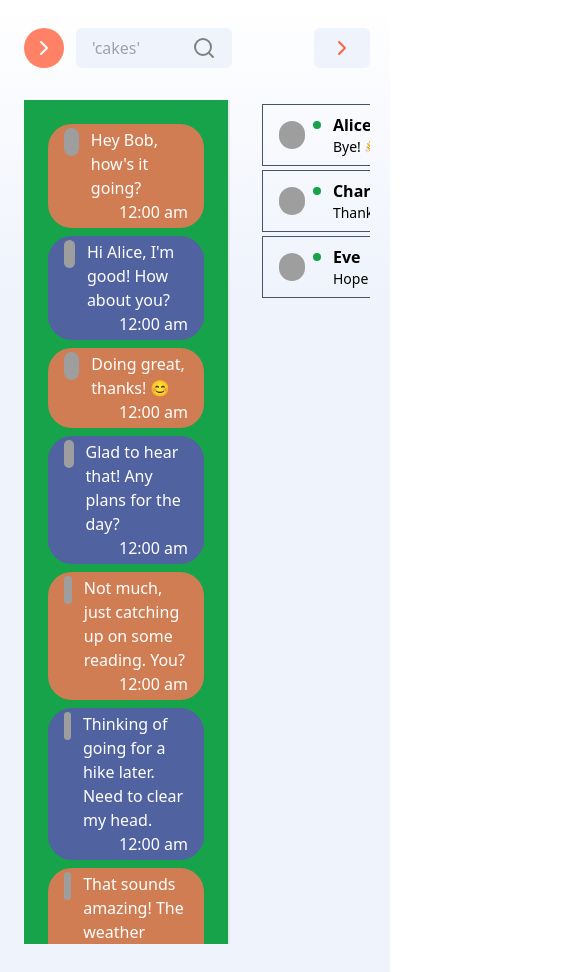
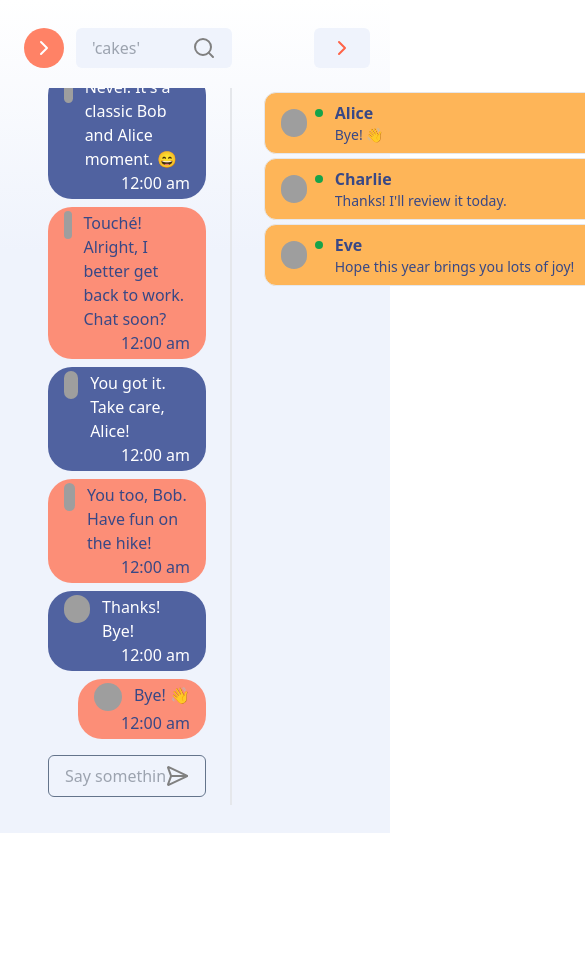
Before and after one commit to arnoldchrisoduor1/Bytes, a React (Vite) app in the folder admn-dashboard/: page /messages in a window 390 px wide. Shown: the top 972 px of the page, 585 px wide, since content can reach past the window. After the commit the page ends 844 px from the top, so only its background shows below. Built offline with nearby package versions, Linux system fonts and the light colour scheme; grey boxes are pictures that could not be loaded.

Commit message:
chat section part 1 complete

```diff
--- a/admn-dashboard/src/components/Messages/MessageContainer.tsx
+++ b/admn-dashboard/src/components/Messages/MessageContainer.tsx
@@ -1,33 +1,38 @@
+import { useSelector } from "react-redux";
 import { conversationData } from "../../constants/ConversationData";
 import MessageInput from "./MessageInput";
 import MessagesBubbles from "./MessagesBubbles";
+import { RootState } from "../../redux/store";
 
 const MessageContainer = () => {
-
-  const testConversationId = '1';
+  const selectedConversationId = useSelector(
+    (state: RootState) => state.activeMessage.activeMessageId
+  );
 
   // Finding the conversation matching the selected conversation.
   const selectedConversation = conversationData.conversations.find(
-    (conversation) => conversation.conversationId === testConversationId
+    (conversation) => conversation.conversationId === selectedConversationId
   );
 
   if (!selectedConversation) {
-    return <div>No conversation found</div>
+    return <div>No conversation found</div>;
   }
 
   const { messages, participants } = selectedConversation;
 
   return (
-    <div className="flex flex-col w-full h-screen bg-green-600 px-6 py-4">
-      <div className="">
-      {/* Passing the messages and the props to the bubbles component. */}
-      <MessagesBubbles messages={messages} participants={participants} />
-      <div className="mt-10">
+    <div className="flex flex-col w-full h-[85vh] overflow-y-scroll px-6 scrollbar-thin scrollbar-thumb-gray-400 scrollbar-thumb-rounded-full scrollbar-track-gray-300">
+      {/* Wrapper for the message bubbles */}
+      <div className="flex-1 flex flex-col justify-end">
+        {/* Passing the messages and the props to the bubbles component */}
+        <MessagesBubbles messages={messages} participants={participants} />
+      </div>
+      {/* Message input box */}
+      <div className="mb-2 mt-4">
         <MessageInput />
-        </div>
       </div>
     </div>
-  )
-}
+  );
+};
 
-export default MessageContainer
+export default MessageContainer;
--- a/admn-dashboard/src/components/Messages/MessageConversation.tsx
+++ b/admn-dashboard/src/components/Messages/MessageConversation.tsx
@@ -5,15 +5,15 @@ interface MessageConversationProps {
 
 const MessageConversation:React.FC<MessageConversationProps> = ({ name, message }) => {
   return (
-    <div className="flex flex-row border border-slate-600 gap-3 items-center w-full mt-1 hover:translate-x-1 hover:cursor-pointer transition duration-300 ease-in-out">
+    <div className="flex flex-row border gap-3 items-center w-full mt-1 hover:translate-x-1 hover:cursor-pointer transition duration-300 ease-in-out bg-customYellow rounded-xl">
         <div className="m-auto p-4 relative">
             <div className="absolute h-2 w-2 bg-green-600 right-0 rounded-full"/>
             <img src="https://avatar.iran.liara.run/public" className="h-7 w-7 rounded-full" alt="avatar image" />
         </div>
 
-        <div className="overflow-hidden w-[350px]">
-            <div className="overflow-hidden whitespace-nowrap text-ellipsis w-full font-semibold">{name}</div>
-            <div className="overflow-hidden whitespace-nowrap text-ellipsis w-full text-sm">{message}</div>
+        <div className="overflow-hidden w-[320px]">
+            <div className="overflow-hidden whitespace-nowrap text-ellipsis w-full font-semibold text-sidebarBottom">{name}</div>
+            <div className="overflow-hidden whitespace-nowrap text-ellipsis w-full text-sm text-sidebarBottom">{message}</div>
         </div>
 
         <div className="px-2 font-semibold">
--- a/admn-dashboard/src/components/Messages/MessageInput.tsx
+++ b/admn-dashboard/src/components/Messages/MessageInput.tsx
@@ -2,11 +2,11 @@ import { SendHorizontal } from "lucide-react";
 
 const MessageInput = () => {
   return (
-    <div className="flex flex-row p-2 lg:w-[500px] bg-customGray rounded-md px-4 justify-self-center">
+    <div className="flex flex-row p-2 lg:w-[500px] bg-customGray rounded-md px-4 justify-self-center border border-slate-500">
       <input
         type="text"
         alt="searchbar"
-        placeholder="'hi there...'"
+        placeholder="Say something..."
         className="w-[100px] md:w-[250px] lg:w-[500px] bg-transparent outline-none border-none"
       />
       <SendHorizontal className="flex-end" color="gray" />
--- a/admn-dashboard/src/components/Messages/MessageItem.tsx
+++ b/admn-dashboard/src/components/Messages/MessageItem.tsx
@@ -1,7 +1,15 @@
 import { twMerge } from "tailwind-merge";
 
+interface MessageItemProps {
+  content: string;
+  sender: string;
+  fromMe: boolean;
+  chatClassName: string;
+  bubbleColor: string;
+}
 
-const MessageItem = ({ content, sender, fromMe, chatClassName, bubbleColor }) => {
+
+const MessageItem: React.FC<MessageItemProps> = ({ content, sender, fromMe, chatClassName, bubbleColor }) => {
   return (
     <div className={twMerge(` max-w-[400px] rounded-3xl px-4 py-1 mt-2`, bubbleColor, chatClassName)}>
       <div className="flex flex-row gap-3">
@@ -12,11 +20,11 @@ const MessageItem = ({ content, sender, fromMe, chatClassName, bubbleColor }) =>
             className="h-7 w-7 rounded-full"
           />
         </div>
-        <div className="text-white">{content}</div>
+        <div className={`${fromMe ? 'text-sidebarBottom' : 'text-white'}`}>{content}</div>
       </div>
 
       <div>
-        <div className="text-white text-end">12:00 am</div>
+        <div className={`text-end ${fromMe ? 'text-sidebarBottom' : 'text-white'}`}>12:00 am</div>
       </div>
     </div>
   );
--- a/admn-dashboard/src/components/Messages/MessageSidebar.tsx
+++ b/admn-dashboard/src/components/Messages/MessageSidebar.tsx
@@ -1,21 +1,52 @@
 import { conversationData } from '../../constants/ConversationData';
-import MessageConversation from './MessageConversation'
+import { useDispatch, useSelector } from 'react-redux';
+import { AppDispatch, RootState } from '../../redux/store';
+import { useCallback } from 'react';
+import { setSelectedMessage } from '../../redux/slices/selectedMessageSlice';
+import MessageConversation from './MessageConversation';
+import { setActiveMessageId } from '../../redux/slices/messageContainerIdSlice';
 
-const MessageSidebar= () => {
+const MessageSidebar = () => {
+  const dispatch: AppDispatch = useDispatch();
+
+  useSelector(
+    (state: RootState) => state.conversation.selectedMessage
+  );
+
+  useSelector((state: RootState) => state.activeMessage.activeMessageId);
+
+
+  const handleConversationChange = useCallback(
+    (conversationId: string) => {
+      dispatch(setSelectedMessage(conversationId));
+      dispatch(setActiveMessageId(conversationId));
+    },
+    [dispatch]
+  );
+
   return (
-    <div className='w-full overflow-hidden'>
-        {conversationData.conversations.map((conversation) => {
-            // getting the last message.
-            const lastMessage = conversation.messages[conversation.messages.length - 1];
+    <div className="w-full h-[85vh] overflow-y-scroll scrollbar-thin scrollbar-thumb-rounded-full scrollbar-thumb-gray-400 scrollbar-track-gray-200 pr-2">
+      {conversationData.conversations.map((conversation) => {
+        const lastMessage = conversation.messages.length
+          ? conversation.messages[conversation.messages.length - 1]
+          : { content: "No messages" };
 
-            // getting the name of the other participant
-            const participantName = conversation.participants[0].name;
-            return (
-                <MessageConversation key={conversation.conversationId} name={participantName} message={lastMessage.content} />
-            )
-        })}
+        const participantName = conversation.participants[0].name;
+
+        return (
+          <div
+            key={conversation.conversationId}
+            onClick={() => handleConversationChange(conversation.conversationId)}
+          >
+            <MessageConversation
+              name={participantName}
+              message={lastMessage.content}
+            />
+          </div>
+        );
+      })}
     </div>
-  )
-}
+  );
+};
 
-export default MessageSidebar
+export default MessageSidebar;
--- a/admn-dashboard/src/components/Messages/MessagesBubbles.tsx
+++ b/admn-dashboard/src/components/Messages/MessagesBubbles.tsx
@@ -1,36 +1,68 @@
 import { useEffect, useRef } from 'react';
-import MessageItem from './MessageItem'
+import MessageItem from './MessageItem';
 
-const MessagesBubbles = ({ messages, participants }) => {
+// Define types for individual message and participant
+type message = {
+  content: string;
+  messageId: string;
+  senderId: string;
+  timestamp: string;
+};
 
-  const lastMessageRef = useRef();
+type participant = {
+  name: string;
+  userId: string;
+};
+
+// Define types for arrays of messages and participants
+type MessagesArray = message[];
+type ParticipantsArray = participant[];
+
+// Update the MessageBubbleProps interface
+interface MessageBubbleProps {
+  messages: MessagesArray; // Array of messages
+  participants: ParticipantsArray; // Array of participants
+}
+
+const MessagesBubbles: React.FC<MessageBubbleProps> = ({ messages, participants }) => {
+
+  const lastMessageRef = useRef<HTMLDivElement | null>(null);
 
   const authUser = "101";
 
   useEffect(() => {
     setTimeout(() => {
       lastMessageRef.current?.scrollIntoView({ behavior: "smooth" });
-    }, 100)
+    }, 100);
   }, [messages]);
 
   return (
-
     <div>
       {messages.map((message) => {
         const fromMe = message.senderId === authUser;
         const chatClassName = fromMe ? "justify-self-end" : "chat-start";
         const bubbleColor = fromMe ? 'bg-customOrange/80' : "bg-sidebarTop";
 
-        // Finding the sender's name.
+        // Finding the sender's name
         const sender = participants.find(
           (participant) => participant.userId === message.senderId
         )?.name;
-        return(
-          <MessageItem key={message.messageId} content={message.content} sender={sender} fromMe={fromMe} chatClassName={chatClassName} bubbleColor={bubbleColor} />
-        )
+
+        return (
+          <MessageItem
+            key={message.messageId}
+            content={message.content}
+            sender={sender}
+            fromMe={fromMe}
+            chatClassName={chatClassName}
+            bubbleColor={bubbleColor}
+          />
+        );
       })}
+      {/* A ref for the last message */}
+      <div ref={lastMessageRef}></div>
     </div>
-  )
-}
+  );
+};
 
 export default MessagesBubbles;
--- a/admn-dashboard/src/components/Navbar.tsx
+++ b/admn-dashboard/src/components/Navbar.tsx
@@ -19,7 +19,7 @@ const Navbar = () => {
   }, [dispatch, isSidebarOpen]);
 
   return (
-    <section>
+    <section className="">
       <nav className="">
         <div className="flex flex-row justify-between gap-2 items-center">
           <div className="flex flex-row gap-3">
--- a/admn-dashboard/src/pages/Messages.tsx
+++ b/admn-dashboard/src/pages/Messages.tsx
@@ -3,10 +3,10 @@ import MessageContainer from '../components/Messages/MessageContainer';
 
 const Messages = () => {
   return (
-    <div className='flex w-full h-screen gap-8 mt-8 overflow-hidden'>
+    <div className='flex w-full h-full gap-8 mt-5'>
 
       {/* Message Container */}
-      <div className='flex-1 basis-3/4 border-r-2'>
+      <div className='flex-1 basis-3/4 border-r-2 h-full'>
         <MessageContainer />
       </div>
 
--- /dev/null
+++ b/admn-dashboard/src/redux/slices/messageContainerIdSlice.ts
@@ -0,0 +1,25 @@
+import { createSlice, PayloadAction } from "@reduxjs/toolkit";
+
+interface ActiveMessageIdState {
+    activeMessageId: string;
+}
+
+const initialState: ActiveMessageIdState = {
+    activeMessageId: "1",
+}
+
+const activeMessageIdSlice = createSlice({
+    name: 'activeMessageId',
+    initialState,
+    reducers: {
+        setActiveMessageId: (state, action:
+            PayloadAction<string>) => {
+                state.activeMessageId = action.payload;
+                console.log("changed activeMessage id: ", state.activeMessageId);
+            }
+    }
+});
+
+export const { setActiveMessageId } = activeMessageIdSlice.actions;
+
+export default activeMessageIdSlice.reducer;
--- /dev/null
+++ b/admn-dashboard/src/redux/slices/selectedMessageSlice.ts
@@ -0,0 +1,24 @@
+import { createSlice, PayloadAction } from '@reduxjs/toolkit';
+
+interface SelectedMessageState {
+    selectedMessage: string;
+}
+
+const initialState: SelectedMessageState = {
+    selectedMessage: "1",
+}
+
+const selectedMessageSlice = createSlice({
+    name: 'selectedMessage',
+    initialState,
+    reducers: {
+        setSelectedMessage: (state, action: PayloadAction<string>) => {
+            state.selectedMessage = action.payload;
+            console.log("selected conversation id: ",state.selectedMessage );
+
+        }
+    }
+});
+
+export const { setSelectedMessage } = selectedMessageSlice.actions;
+export default selectedMessageSlice.reducer;
--- a/admn-dashboard/src/redux/store.ts
+++ b/admn-dashboard/src/redux/store.ts
@@ -1,13 +1,19 @@
 import { configureStore } from "@reduxjs/toolkit";
 import menuReducer from "./slices/menuSlice";
 import sidebarOpenReducer from './slices/sidebarOpenSlice';
+import selectedMessageReducer from './slices/selectedMessageSlice';
+import setActiveMessageIdReducer  from "./slices/messageContainerIdSlice";
+
 
 const store = configureStore({
     reducer: {
         menu: menuReducer,
         sidebar: sidebarOpenReducer,
+        conversation: selectedMessageReducer,
+        activeMessage: setActiveMessageIdReducer
+
     },
-    // Add this to help with debugging
+    // to help with debugging
     devTools: true,
 });
 
```
